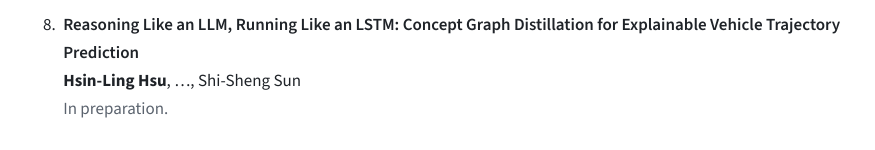
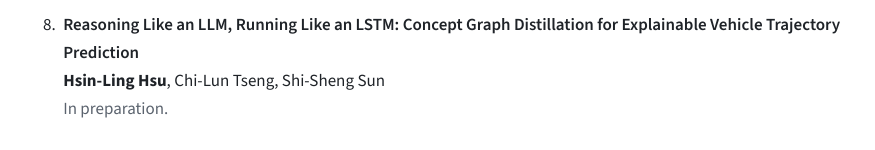
Before and after one commit to JustinHsu1019/JustinHsu1019.github.io, a plain HTML site: page index.html in a window 1280 px wide. Shown: the part 3031-3181 px from the top of the page, without its empty margins (202-1077 px from the left). Drawn offline with nearby package versions, Linux system fonts and the light colour scheme.

Commit message:
update paper

```diff
--- a/index.html
+++ b/index.html
@@ -245,7 +245,7 @@
                     </li>
                     <li>
                         <span class="title">Reasoning Like an LLM, Running Like an LSTM: Concept Graph Distillation for Explainable Vehicle Trajectory Prediction</span>
-                        <span class="authors"><b>Hsin-Ling Hsu</b>, …, Shi-Sheng Sun</span>
+                        <span class="authors"><b>Hsin-Ling Hsu</b>, Chi-Lun Tseng, Shi-Sheng Sun</span>
                         <span class="venue">In preparation.</span>
                     </li>
                 </ol>
```
